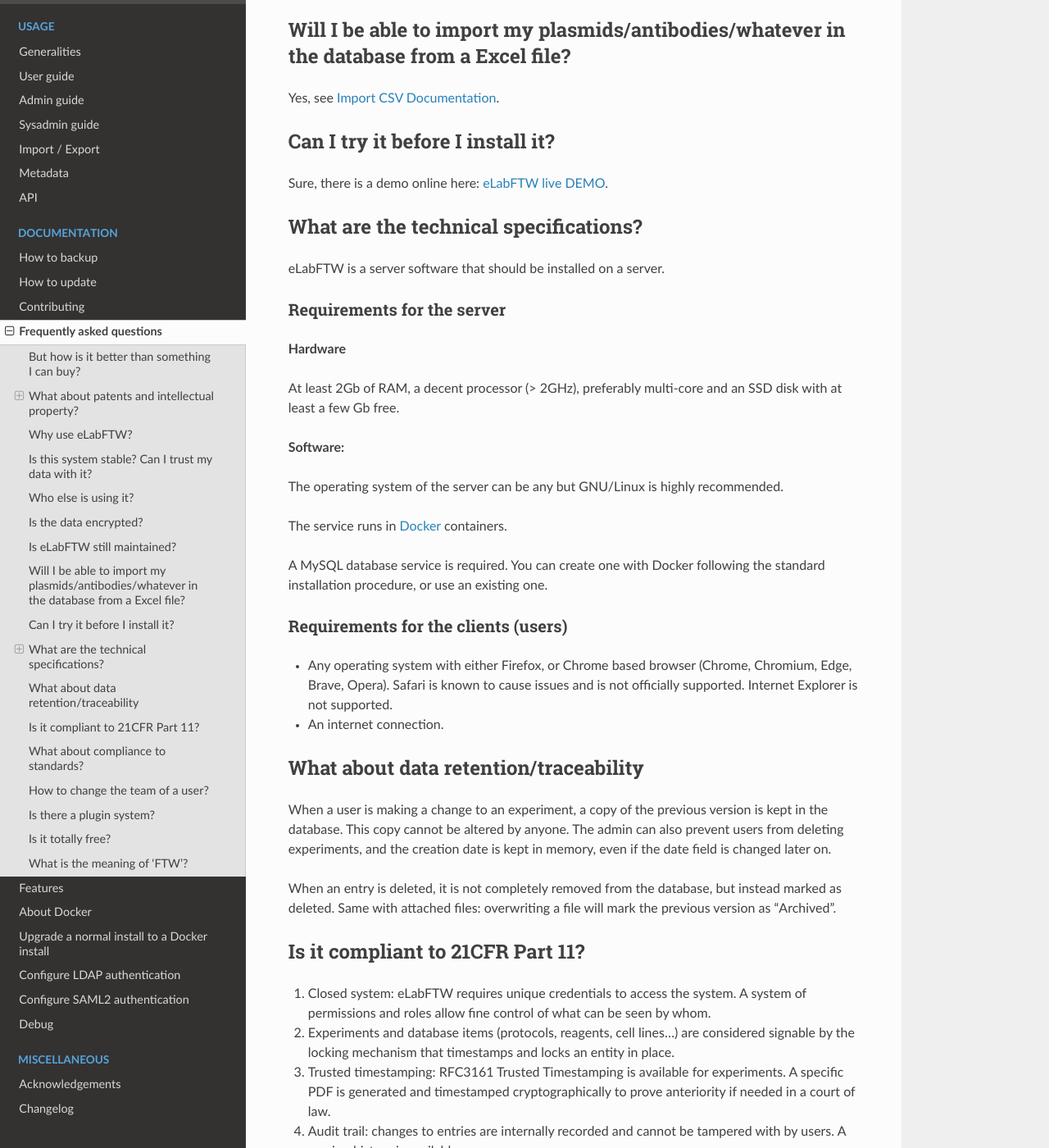
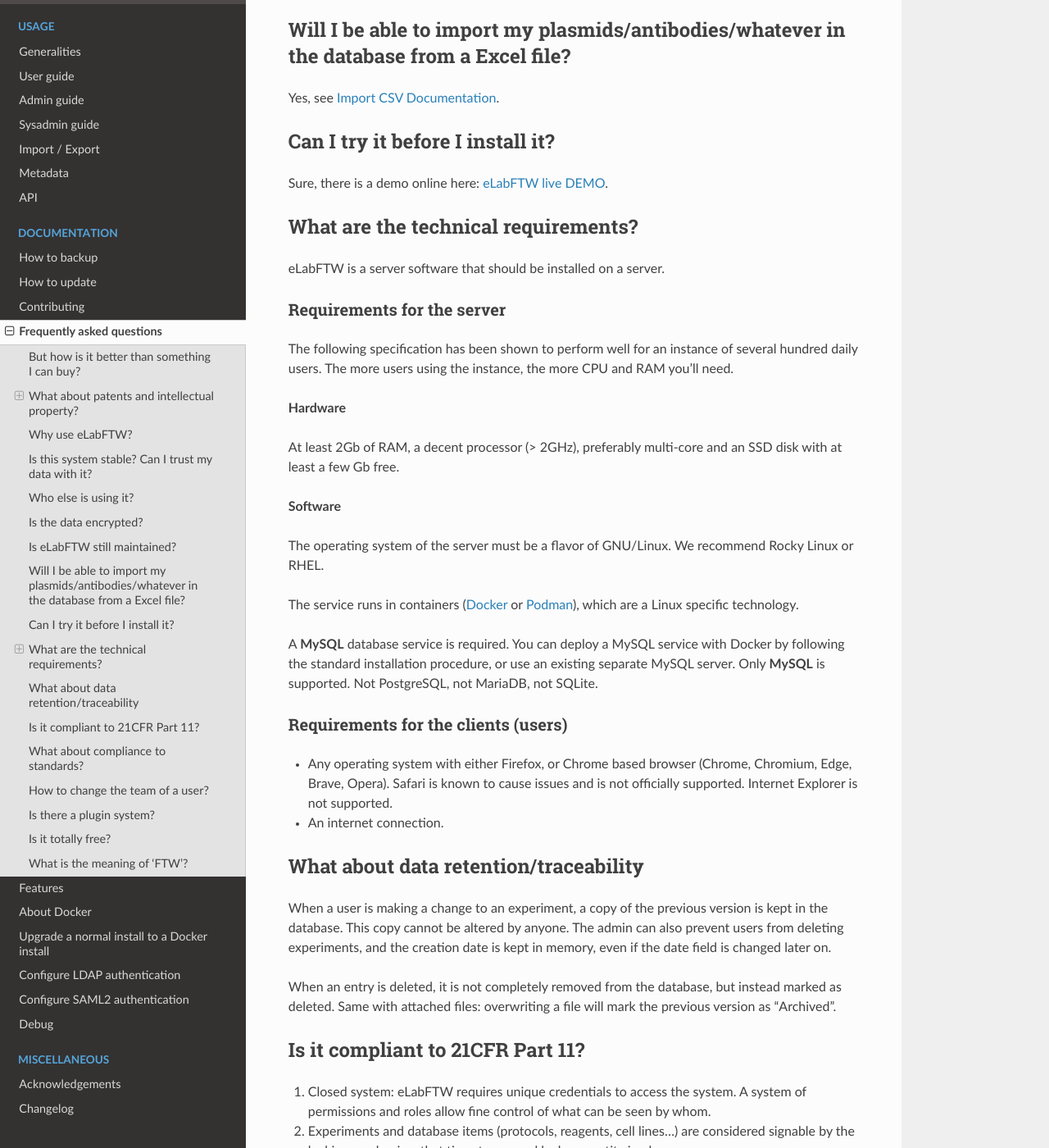
Before and after one commit to elabftw/elabdoc, a Sphinx documentation site: the page built from doc/faq.rst, in a window 1280 px wide and 1400 px high, scrolled down 3560 px. Shown: the whole window at 82% size. Built offline with Sphinx 7.4.7 and the Read the Docs theme 3.1.0, drawn with Linux system fonts in a browser that asks for light colours.

Commit message:
update technical requirements text

```diff
--- a/doc/faq.rst
+++ b/doc/faq.rst
@@ -132,25 +132,27 @@
 
 Sure, there is a demo online here: `eLabFTW live DEMO <https://demo.elabftw.net>`_.
 
-What are the technical specifications?
-======================================
+What are the technical requirements?
+====================================
 
 eLabFTW is a server software that should be installed on a server.
 
 Requirements for the server
 ---------------------------
 
+The following specification has been shown to perform well for an instance of several hundred daily users. The more users using the instance, the more CPU and RAM you'll need.
+
 **Hardware**
 
 At least 2Gb of RAM, a decent processor (> 2GHz), preferably multi-core and an SSD disk with at least a few Gb free.
 
-**Software:**
+**Software**
 
-The operating system of the server can be any but GNU/Linux is highly recommended.
+The operating system of the server must be a flavor of GNU/Linux. We recommend Rocky Linux or RHEL.
 
-The service runs in `Docker <https://www.docker.com>`_ containers.
+The service runs in containers (`Docker <https://www.docker.com>`_ or `Podman <https://podman.io>`_), which are a Linux specific technology.
 
-A MySQL database service is required. You can create one with Docker following the standard installation procedure, or use an existing one.
+A **MySQL** database service is required. You can deploy a MySQL service with Docker by following the standard installation procedure, or use an existing separate MySQL server. Only **MySQL** is supported. Not PostgreSQL, not MariaDB, not SQLite.
 
 Requirements for the clients (users)
 ------------------------------------
```
